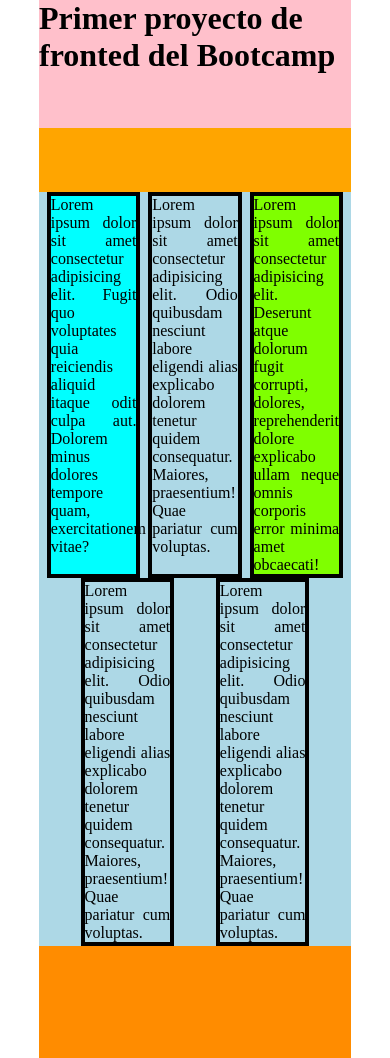
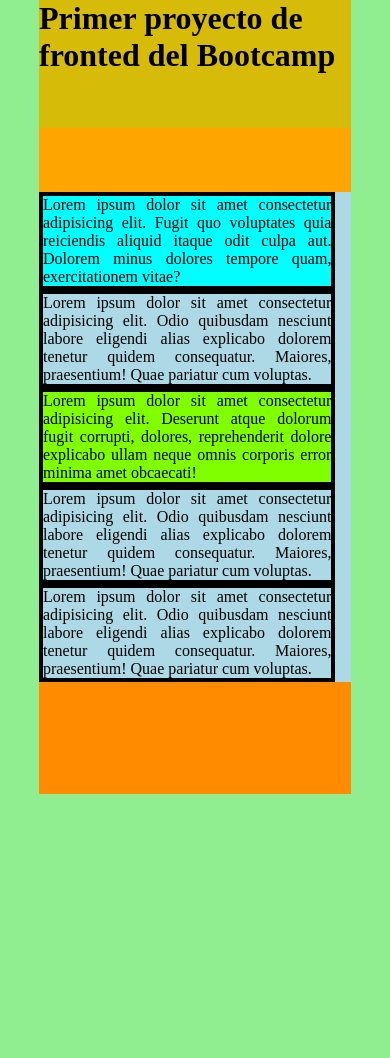
Before and after one commit to alvarezmarlen/primer-proyecto-html-css, a plain HTML site: page index.html in a window 390 px wide. After the commit the page ends 844 px from the top, so only its background shows below. Drawn offline with Linux system fonts and the light colour scheme.

Commit message:
Responsive para los div del main

```diff
--- a/style.css
+++ b/style.css
@@ -10,7 +10,7 @@
 
         header {
             min-height: 8rem;
-            background-color: pink;
+            background-color: rgb(214, 187, 9);
 
         }
 
@@ -25,7 +25,8 @@
             background-color: lightblue;
             display: flex;
             flex-wrap: wrap;
-            justify-content: space-evenly;
+            justify-content: space-between;
+
         }
 
         main div{
@@ -42,3 +43,15 @@
             min-height: 7rem;
             background-color: darkorange;
         }
+
+
+
+        /* aqui voy a trabajar con las Media Querys */
+        @media screen and (max-width: 600px) {
+            body {
+                background-color: lightgreen;
+            }
+            main {flex-direction: column;}
+
+            main div{width: 95%;}
+        }
```
